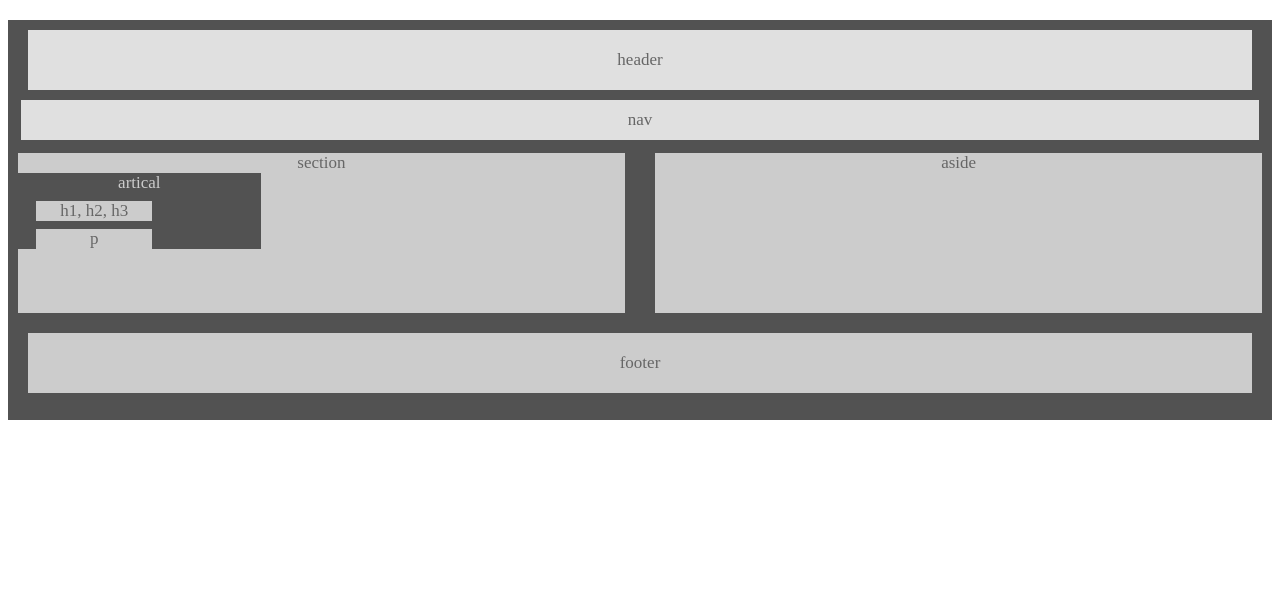
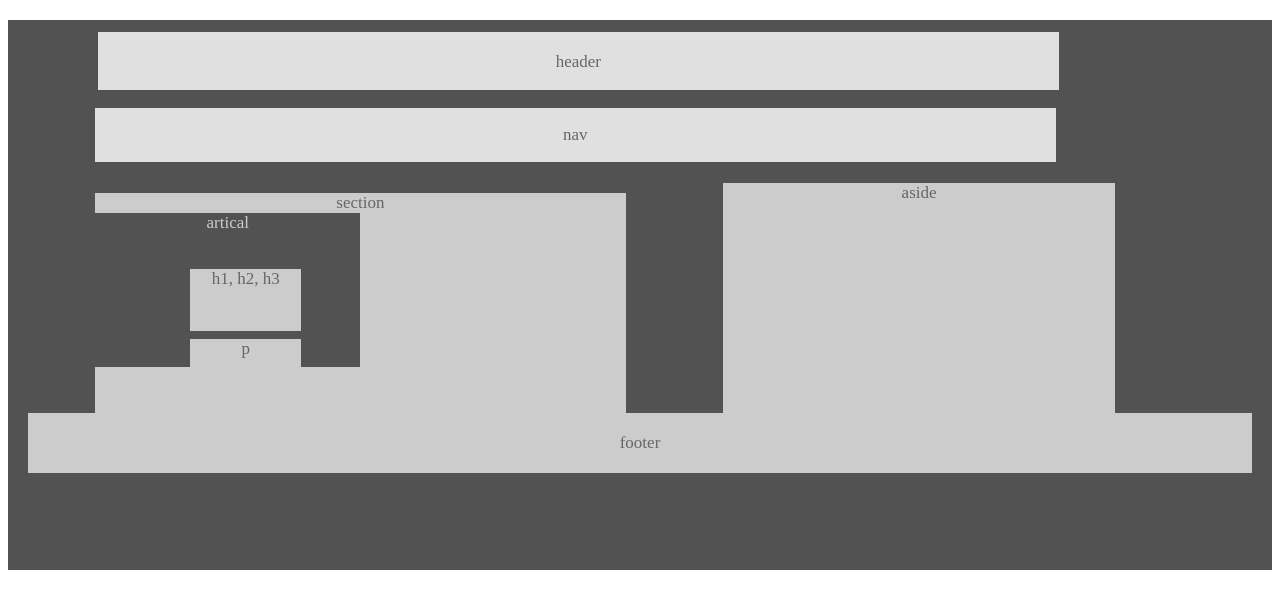
Before and after one commit to lynnet3/HW-Wireframe, a plain HTML site: page index.html in a window 1280 px wide. Drawn offline with Linux system fonts and the light colour scheme.

Commit message:
resizing and moving thigs around

```diff
--- a/style.css
+++ b/style.css
@@ -8,7 +8,7 @@ body {font-size: 17px
 
 .gray-box {
     position: relative;
-    height: 400px;
+    height: 550px;
     background:#525252;
 
 }
@@ -18,42 +18,50 @@ header {
     color: #666;
     background: #e0e0e0;
     position: relative;
-    top: 10px;
+    top: 12px;
+    left: 70px;
+    width: 76%;
+    height: 58px;
 }
 
 nav {
     color: #666;
     background: #e0e0e0;
     margin: 13px;
-    padding: 10px;
+    padding: 17px;
     position: relative;
+    top: 10px;
+    left: 74px;
+    width: 76%;
 }
 
 section{
     color: #666;
     background: #ccc;
     height: 40%;
-    width: 48%;
+    width: 42%;
     position: relative;
-    left: 10px
-
-
+    left: 87px;
+    top: 28px;
 }
 
 aside {
     color: #666;
     background: #ccc;
     float: right;
-    height: 40%;
-    width: 48%;
+    height: 45%;
+    width: 31%;
     position: relative;
-    right: 10px
+    right: 157px;
+    top: 18px;
 }
 
 article{
     color: #ccc;
     background: #525252;
-    width: 40%;
+    width: 50%;
+    height: 70%;
+
 
 }
 
```
